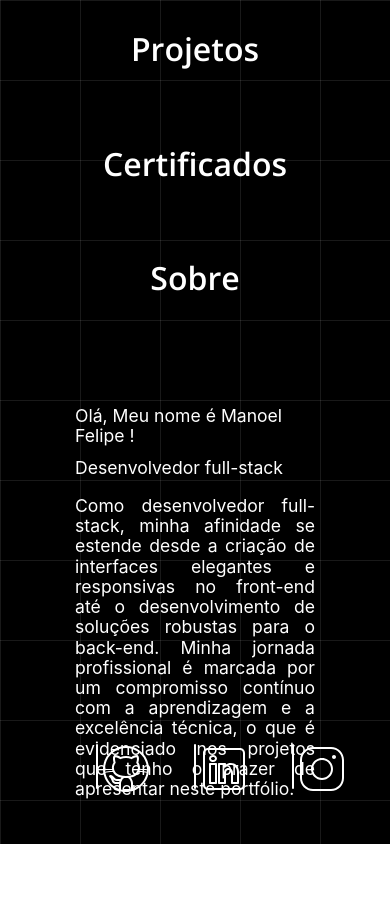
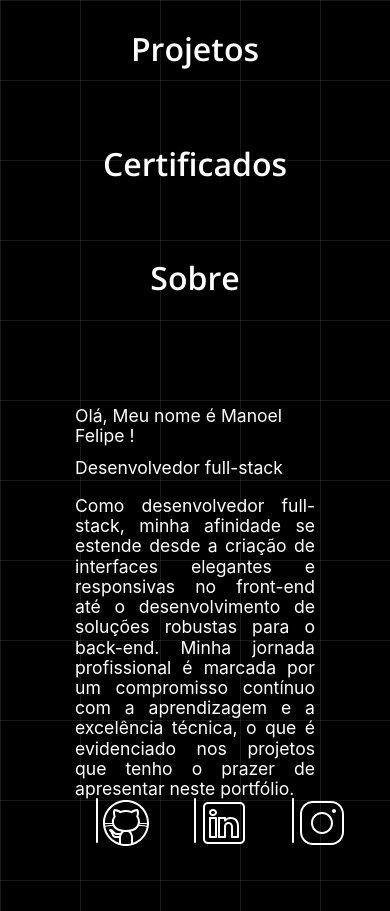
Before and after one commit to Manoel835/Portfolio, a React (Create React App) app: page / in a window 390 px wide. Before the commit the page ends 844 px from the top, so only its background shows below. Built offline with nearby package versions, Linux system fonts and the light colour scheme.

Commit message:
Responsividade

```diff
--- a/src/components/Icones/styles.ts
+++ b/src/components/Icones/styles.ts
@@ -11,8 +11,7 @@ export const Container = styled.div`
     width: 100vw;
     flex-direction: row;
     align-items: center;
-    justify-content: space-evenly;
-    margin-top: 10rem;
+    margin-top: 11rem;
   }
 `
 export const Line = styled.div`
--- a/src/pages/Main/Container/styles.ts
+++ b/src/pages/Main/Container/styles.ts
@@ -51,7 +51,6 @@ export const Container = styled(motion.div)`
   @media screen and (min-width: 320px) and (max-width: 800px) {
     flex-direction: column;
     width: 100vw;
-    height: 54vh;
   }
 `
 export const Box = styled.div`
```
